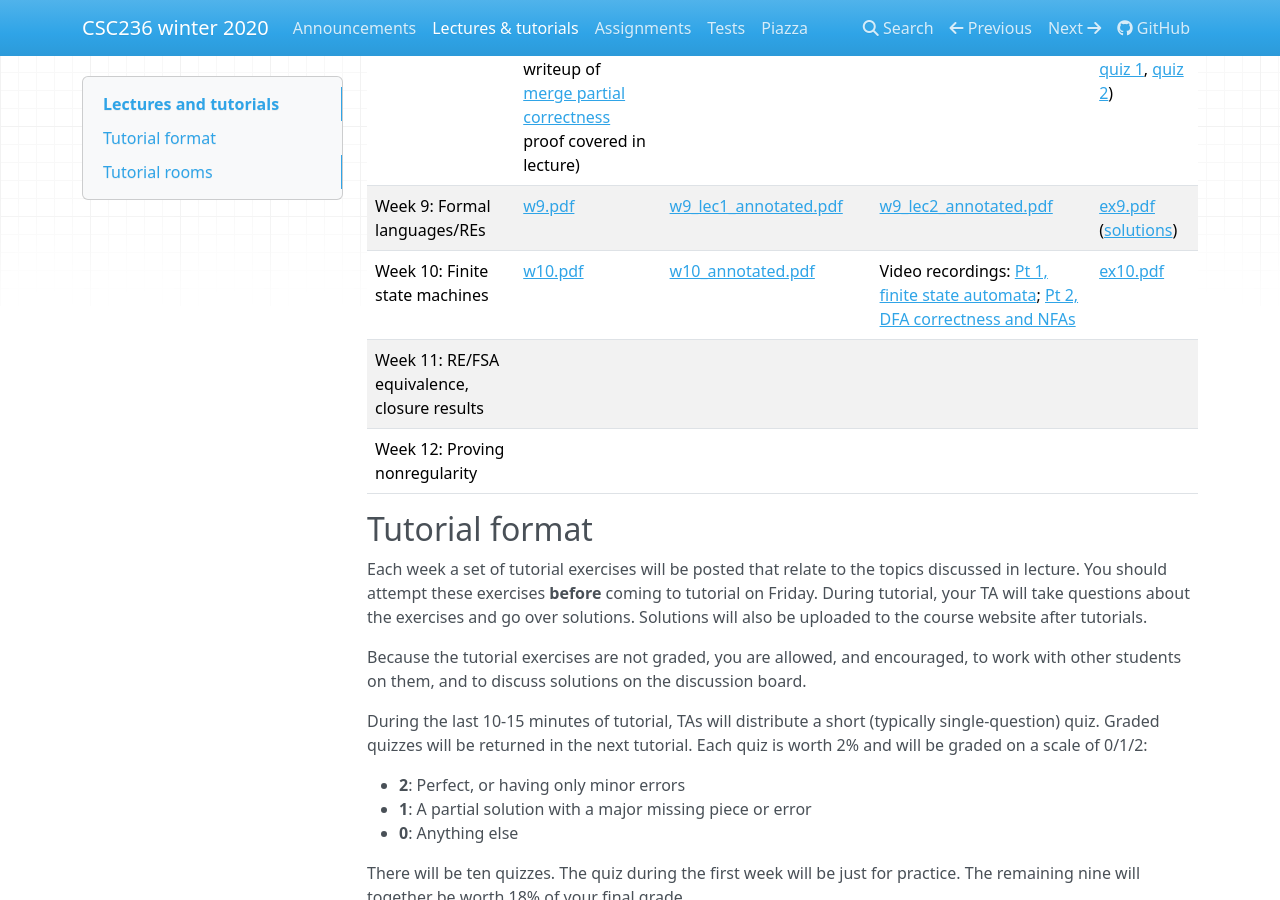
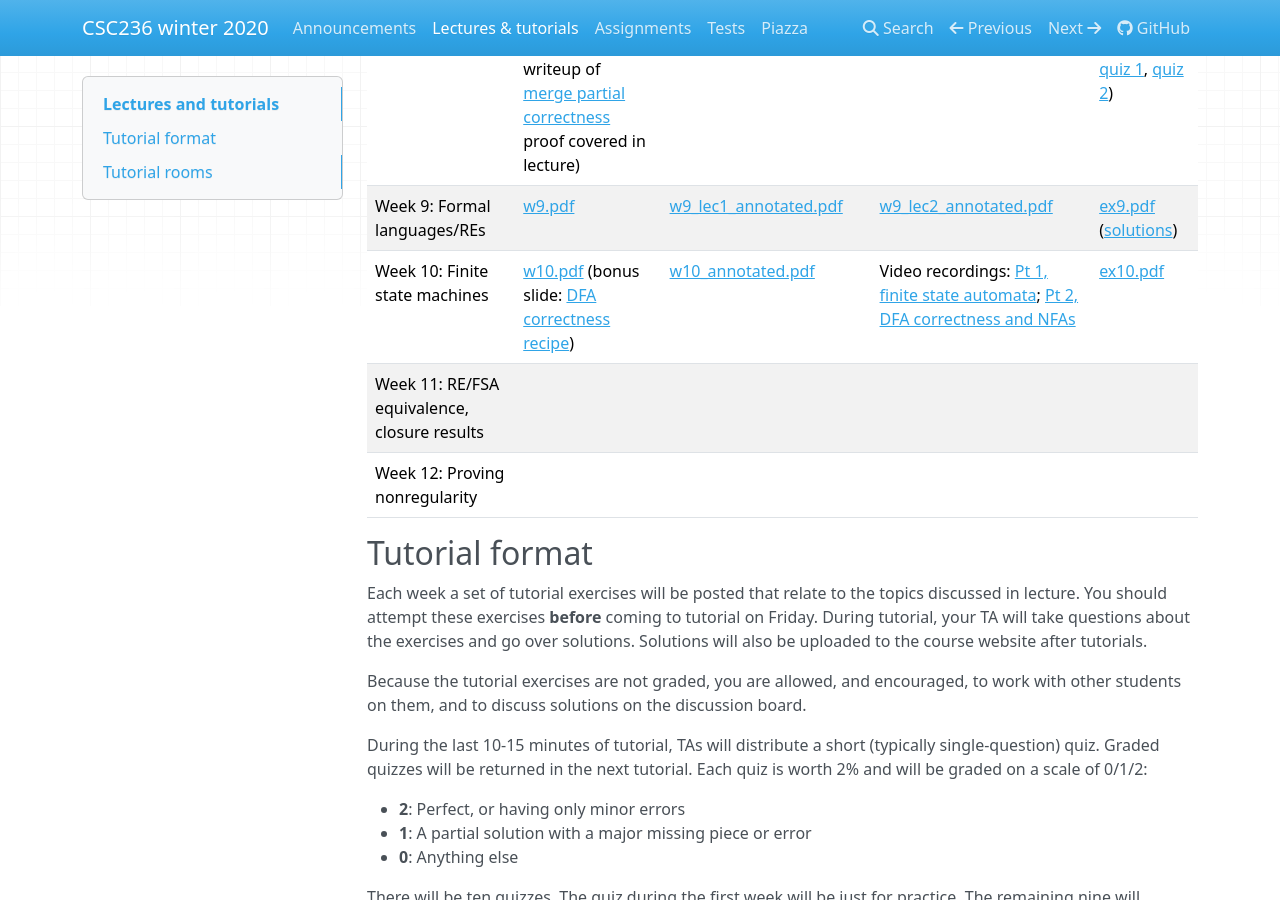
Before and after one commit to colinmorris/csc236, an MkDocs documentation site: the page built from docs/lectures_and_tutorials.md, in a window 1280 px wide and 900 px high, scrolled down 957 px. Built offline with MkDocs 1.6.1, drawn with Linux system fonts in a browser that asks for light colours; nearby versions of some CDN libraries.

Commit message:
dfa correctness recipe

```diff
--- a/docs/lectures_and_tutorials.md
+++ b/docs/lectures_and_tutorials.md
@@ -13,7 +13,7 @@ Week 6: Recursive correctness | [w6.pdf](lecture_slides/w6.pdf) | [w6_lec1_annot
 Week 7: Iterative (partial) correctness | [w7.pdf](lecture_slides/w7.pdf) | [w7_lec1_annotated.pdf](lecture_slides/w7_lec1_annotated.pdf) | [w7_lec2_annotated.pdf](lecture_slides/w7_lec2_annotated.pdf) | [ex7.pdf](exercises/ex7.pdf)  ([solutions](exercises/ex7_solutions.pdf), [quiz 1](exercises/q7_v1_solutions.pdf), [quiz 2](exercises/q7_v2_solutions.pdf))|
 Week 8: Proving termination | [w8.pdf](lecture_slides/w8.pdf) (extra: cleaned up writeup of [merge partial correctness](lecture_slides/merge_proof.pdf) proof covered in lecture) | [w8_lec1_annotated.pdf](lecture_slides/w8_lec1_annotated.pdf)  | [w8_lec2_annotated.pdf](lecture_slides/w8_lec2_annotated.pdf) |  [ex8.pdf](exercises/ex8.pdf) ([solutions](exercises/ex8_solutions.pdf), [quiz 1](exercises/q8_v1_solutions.pdf), [quiz 2](exercises/q8_v2_solutions.pdf)) |
 Week 9: Formal languages/REs | [w9.pdf](lecture_slides/w9.pdf) | [w9_lec1_annotated.pdf](lecture_slides/w9_lec1_annotated.pdf) | [w9_lec2_annotated.pdf](lecture_slides/w9_lec2_annotated.pdf)  | [ex9.pdf](exercises/ex9.pdf) ([solutions](exercises/ex9_solutions.pdf))|
-Week 10: Finite state machines | [w10.pdf](lecture_slides/w10.pdf)  | [w10_annotated.pdf](lecture_slides/w10_annotated.pdf) | Video recordings: [Pt 1, finite state automata](https://www.youtube.com/watch?v=dnvSjh5hYNE); [Pt 2, DFA correctness and NFAs](https://www.youtube.com/watch?v=_VEMQk7G_Q4)  |  [ex10.pdf](exercises/ex10.pdf) |
+Week 10: Finite state machines | [w10.pdf](lecture_slides/w10.pdf) (bonus slide: [DFA correctness recipe](lecture_slides/w10_dfa_recipe.pdf))  | [w10_annotated.pdf](lecture_slides/w10_annotated.pdf) | Video recordings: [Pt 1, finite state automata](https://www.youtube.com/watch?v=dnvSjh5hYNE); [Pt 2, DFA correctness and NFAs](https://www.youtube.com/watch?v=_VEMQk7G_Q4)  |  [ex10.pdf](exercises/ex10.pdf) |
 Week 11: RE/FSA equivalence, closure results |   |   |   |
 Week 12: Proving nonregularity |     |          |                    |        |
 
```
Also changed, not shown: 1 other file.
